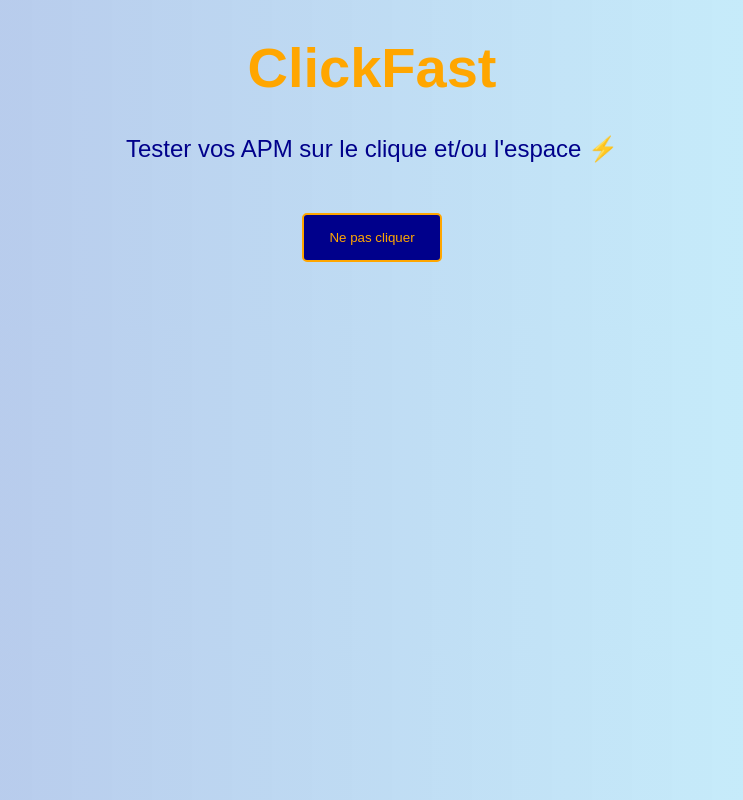
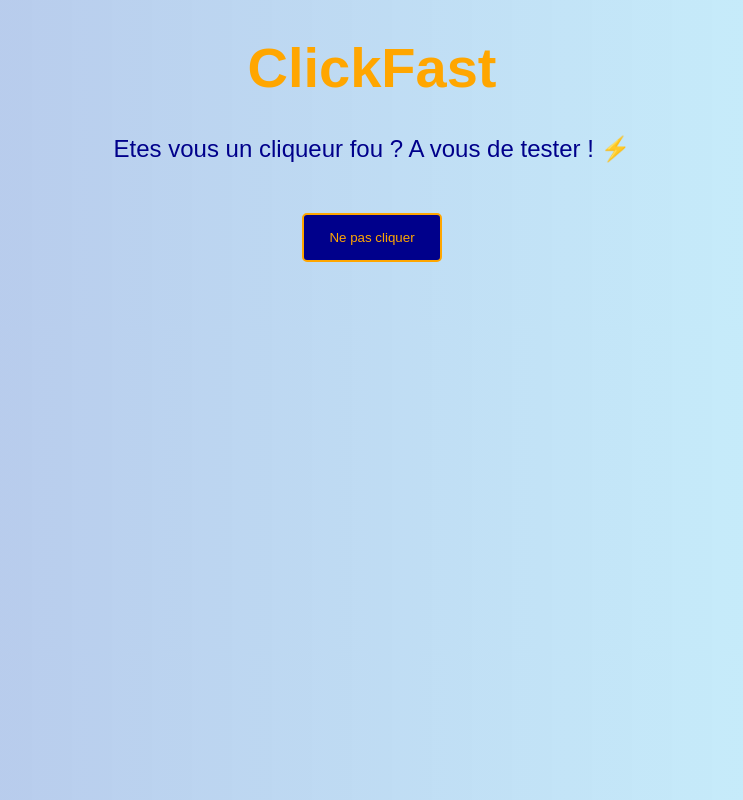
Before and after one commit to GhisCost/FastClick, a plain HTML site: page index.html in a window 1280 px wide. Shown: the whole page, without its empty margins (268-1011 px from the left). Drawn offline with Linux system fonts and the light colour scheme; a web font is replaced by a local one.

Commit message:
fignolage pré publication

```diff
--- a/index.html
+++ b/index.html
@@ -10,7 +10,7 @@
     <div id="main">
       <div id="container">
         <h1 class="titre">ClickFast</h1>
-        <p class="catchphrase">Tester vos APM sur le clique et/ou l'espace ⚡</p>
+        <p class="catchphrase">Etes vous un cliqueur fou ? A vous de tester ! ⚡</p>
       </div>
 
       <div class="div-btn">
```
